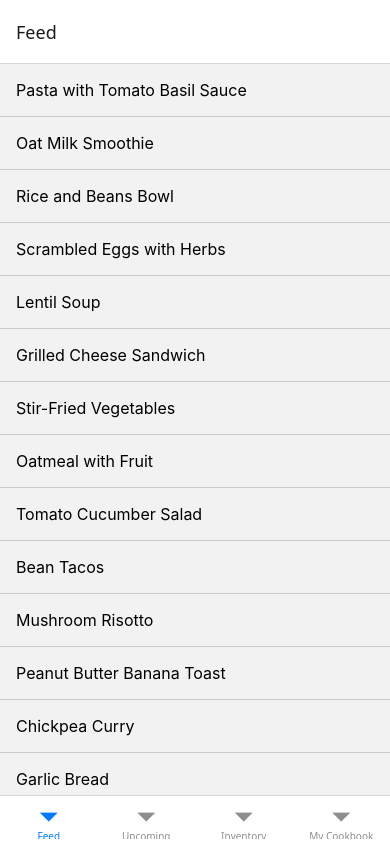
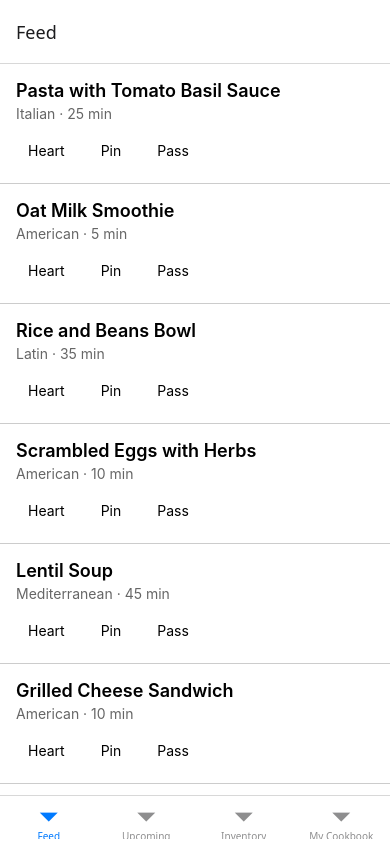
Before and after one commit to CS-196-Applied-GenAI/project-repository-mbsolo2, a React Native app in the folder frontend/: screen /Feed in a window 390 px wide. Built offline with nearby package versions, Linux system fonts and the light colour scheme.

Commit message:
Frontend Prompt 4 implementation

```diff
--- /dev/null
+++ b/frontend/src/components/RecipeCard.tsx
@@ -0,0 +1,71 @@
+import React from 'react';
+import { Pressable, StyleSheet, Text, View } from 'react-native';
+
+import type { Recipe } from '../types/recipe';
+
+export interface RecipeCardProps {
+  recipe: Recipe;
+  onPress?: () => void;
+  onHeart?: () => void;
+  onPin?: () => void;
+  onPass?: () => void;
+}
+
+export function RecipeCard({
+  recipe,
+  onPress,
+  onHeart,
+  onPin,
+  onPass,
+}: RecipeCardProps) {
+  return (
+    <Pressable style={styles.card} onPress={onPress} accessibilityRole="button">
+      <View style={styles.header}>
+        <Text style={styles.title}>{recipe.title}</Text>
+        <Text style={styles.meta}>
+          {recipe.cuisine} · {recipe.totalMinutes} min
+        </Text>
+      </View>
+      <View style={styles.actions}>
+        <Pressable onPress={onHeart} style={styles.button} accessibilityRole="button">
+          <Text>Heart</Text>
+        </Pressable>
+        <Pressable onPress={onPin} style={styles.button} accessibilityRole="button">
+          <Text>Pin</Text>
+        </Pressable>
+        <Pressable onPress={onPass} style={styles.button} accessibilityRole="button">
+          <Text>Pass</Text>
+        </Pressable>
+      </View>
+    </Pressable>
+  );
+}
+
+const styles = StyleSheet.create({
+  card: {
+    padding: 16,
+    borderBottomWidth: StyleSheet.hairlineWidth,
+    borderBottomColor: '#ccc',
+    backgroundColor: '#fff',
+  },
+  header: {
+    marginBottom: 12,
+  },
+  title: {
+    fontSize: 18,
+    fontWeight: '600',
+  },
+  meta: {
+    fontSize: 14,
+    color: '#666',
+    marginTop: 4,
+  },
+  actions: {
+    flexDirection: 'row',
+  },
+  button: {
+    paddingVertical: 8,
+    paddingHorizontal: 12,
+    marginRight: 12,
+  },
+});
--- a/frontend/src/screens/FeedScreen.tsx
+++ b/frontend/src/screens/FeedScreen.tsx
@@ -1,4 +1,5 @@
-import { FlatList, StyleSheet, Text, View } from 'react-native';
+import { FlatList, StyleSheet, View } from 'react-native';
+import { RecipeCard } from '../components/RecipeCard';
 import type { Recipe } from '../types/recipe';
 
 export const MOCK_RECIPES: Recipe[] = [
@@ -191,9 +192,7 @@ export default function FeedScreen() {
         data={MOCK_RECIPES}
         keyExtractor={(item) => item.id}
         renderItem={({ item }) => (
-          <View style={styles.item}>
-            <Text style={styles.title}>{item.title}</Text>
-          </View>
+          <RecipeCard recipe={item} />
         )}
       />
     </View>
@@ -204,12 +203,4 @@ const styles = StyleSheet.create({
   container: {
     flex: 1,
   },
-  item: {
-    padding: 16,
-    borderBottomWidth: StyleSheet.hairlineWidth,
-    borderBottomColor: '#ccc',
-  },
-  title: {
-    fontSize: 16,
-  },
 });
```
Also changed, not shown: 1 other file (tests, documents, lock files or other folders).
